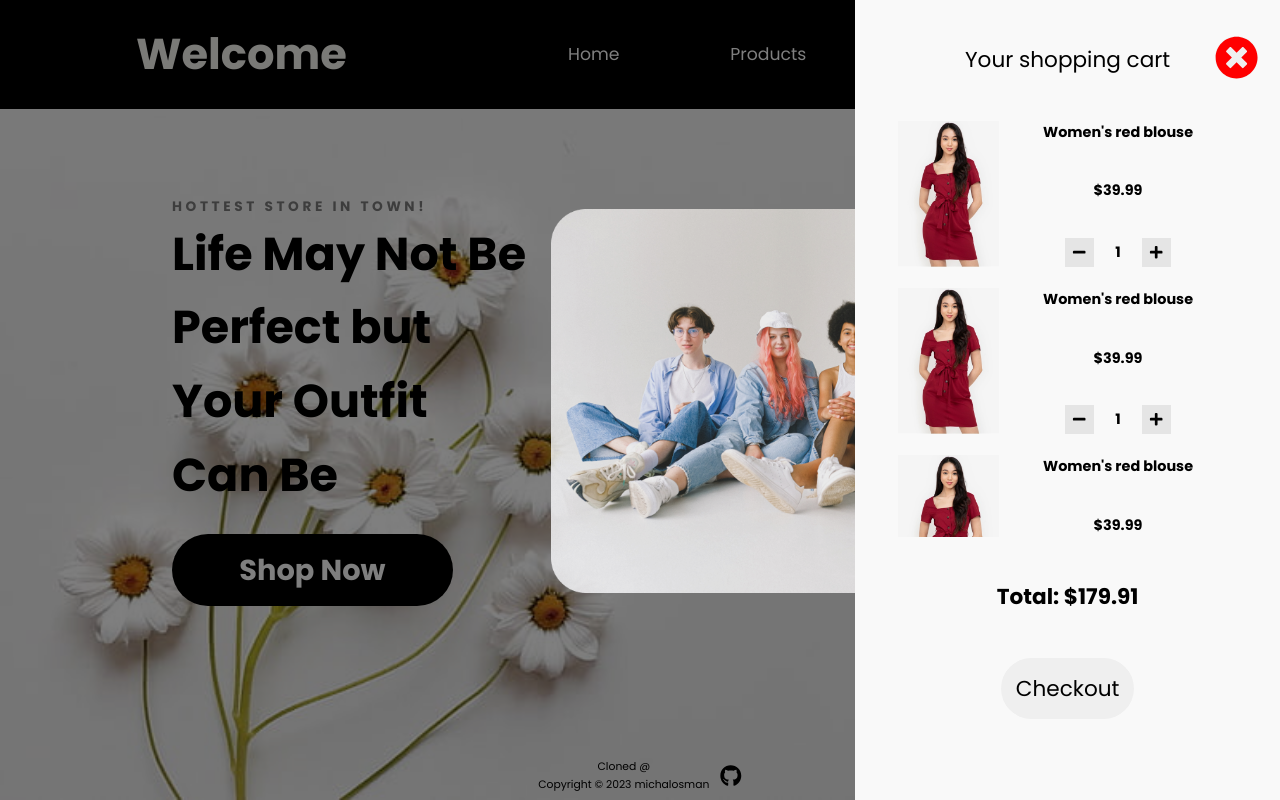
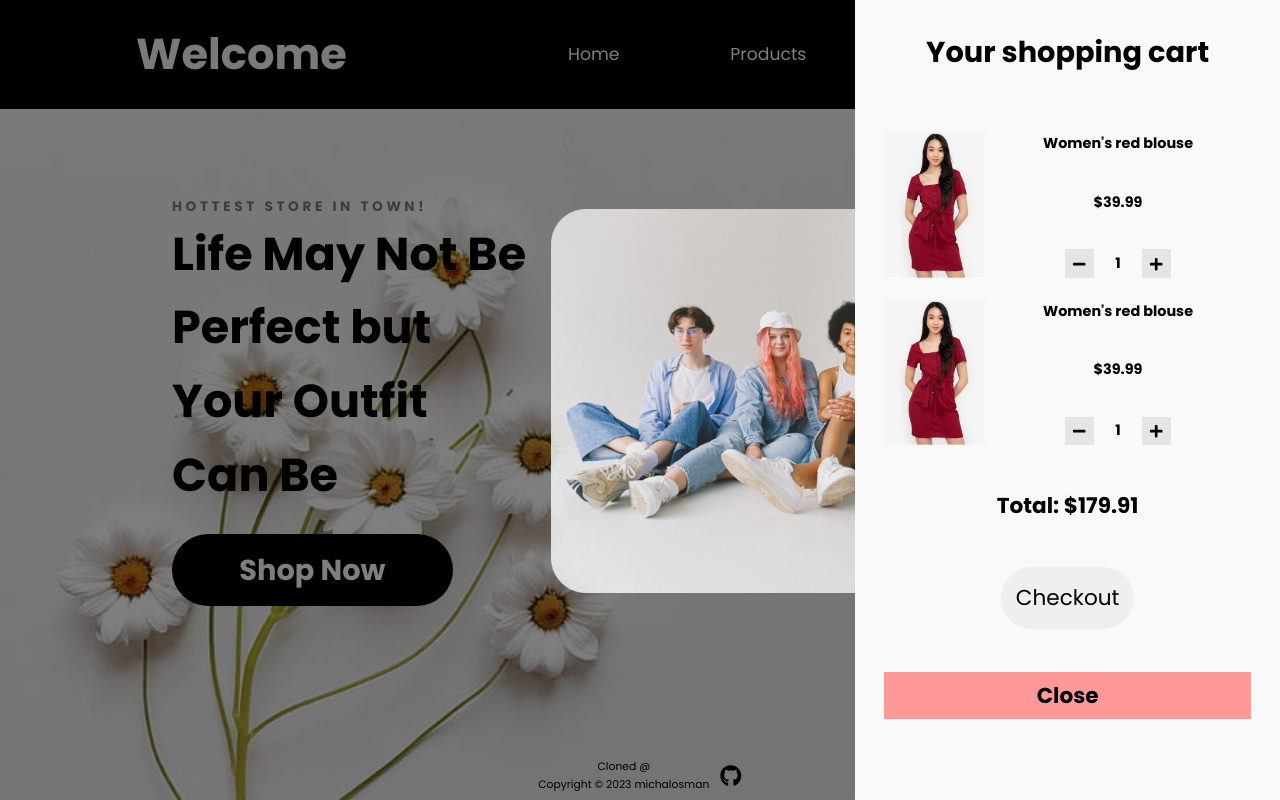
Before and after one commit to 4ndrelim/TOP_JS, a React (Create React App) app in the folder shopping-cart/: page / in a window 1280 px wide. Built offline with nearby package versions, Linux system fonts and the light colour scheme.

Commit message:
finish cart layout

```diff
--- a/shopping-cart/src/components/Cart/Cart.js
+++ b/shopping-cart/src/components/Cart/Cart.js
@@ -1,7 +1,6 @@
 import React from 'react';
 import styled from 'styled-components';
 import { v4 as uuidv4 } from 'uuid';
-import { FaTimesCircle } from 'react-icons/fa';
 import Button from '../elements/Button';
 import CartItem from './CartItem';
 import exampleProducts from '../../assets/exampleProducts';
@@ -19,11 +18,11 @@ function Cart() {
   return (
     <div>
       <CartWrapper>
-        <Button content={<FaTimesCircle />} type="close" />
-        Your shopping cart
+        <Title>Your shopping cart</Title>
         <Products>{products}</Products>
-        <TotalCost>Total: $179.91</TotalCost>
+        <div>Total: $179.91</div>
         <Button content="Checkout" type="primary" />
+        <Button content="Close" type="close" />
       </CartWrapper>
       <Overlay />
     </div>
@@ -42,12 +41,18 @@ const CartWrapper = styled.div`
   gap: 6rem;
   height: 100%;
   width: 59rem;
-  padding: 6rem;
+  padding: 4rem;
   background-color: ${({ theme }) => theme.colors.grey.light};
   font-size: 3rem;
+  font-weight: bold;
   /* footer support */
   padding-bottom: 11.2rem;
   z-index: 1;
+`;
+
+const Title = styled.div`
+  font-size: 4rem;
+  margin-bottom: 2rem;
 `;
 
 const Products = styled.div`
@@ -56,10 +61,6 @@ const Products = styled.div`
   overflow: auto;
   gap: 3rem;
   width: 100%;
-`;
-
-const TotalCost = styled.div`
-  font-weight: bold;
 `;
 
 const Overlay = styled.div`
--- a/shopping-cart/src/components/Cart/CartItem.js
+++ b/shopping-cart/src/components/Cart/CartItem.js
@@ -8,11 +8,11 @@ function CartItem({ name, price, image }) {
     <CartItemWrapper>
       <Image src={image} />
       <Info>
-        <p>{name}</p>
-        <p>{price}</p>
+        <div>{name}</div>
+        <div>{price}</div>
         <AmountChanger>
           <Button content={<FaMinus />} type="decrement" />
-          <Amount>1</Amount>
+          <div>1</div>
           <Button content={<FaPlus />} type="increment" />
         </AmountChanger>
       </Info>
@@ -22,11 +22,6 @@ function CartItem({ name, price, image }) {
 
 const CartItemWrapper = styled.div`
   display: flex;
-  align-items: center;
-  justify-content: space-between;
-  width: 100%;
-  font-size: 2rem;
-  font-weight: bold;
 `;
 
 const Image = styled.img`
@@ -40,16 +35,13 @@ const Info = styled.div`
   flex-direction: column;
   align-items: center;
   justify-content: space-between;
-  height: 100%;
+  font-size: 2rem;
 `;
 
 const AmountChanger = styled.div`
   display: flex;
   align-items: center;
-  justify-content: center;
   gap: 3rem;
 `;
 
-const Amount = styled.div``;
-
 export default CartItem;
--- a/shopping-cart/src/components/elements/Button.js
+++ b/shopping-cart/src/components/elements/Button.js
@@ -42,20 +42,29 @@ const ButtonWrapper = styled.button`
           }
         `};
 
-        /* CLOSE BUTTON */
+  /* CLOSE BUTTON */
   ${(props) => props.type === 'close'
-    && css`
-      position: absolute;
-      top: 5rem;
-      right: 3rem;
-      padding: 0;
-      color: red;
-      font-size: 6rem;
-      transition: transform 0.2s ease-in-out;
+  && css`
+      width: 100%;
+      padding: 1rem;
+      border-radius: 0px;
+      background-color: #ff9999;
+      color: ${({ theme }) => theme.colors.dark};
+      font-weight: bold;
+      transition: background-color 0.15s ease-in-out;
       &:hover {
-        transform: rotate(90deg);
+        background-color: #ee8888;
+        transform: scale(1);
+      }
+      &:active {
+        background-color: #dd7777;
+        transition: background-color 0.05s ease-in-out;
       }
     `}
+
+
+
+
     /* AMOUNT CHANGER */
     ${(props) => ((props.type === 'increment') || (props.type === 'decrement'))
       && css`
@@ -65,11 +74,11 @@ const ButtonWrapper = styled.button`
       color: ${({ theme }) => theme.colors.dark};
       transition: background-color 0.15s ease-in-out;
       &:hover {
-        background-color: #35eec2;
+        background-color: #d4d4d4;
         transform: scale(1);
       }
       &:active {
-        background-color: #24ddb1;
+        background-color: #c3c3c3;
         transition: background-color 0.05s ease-in-out;
       }
     `}
```
